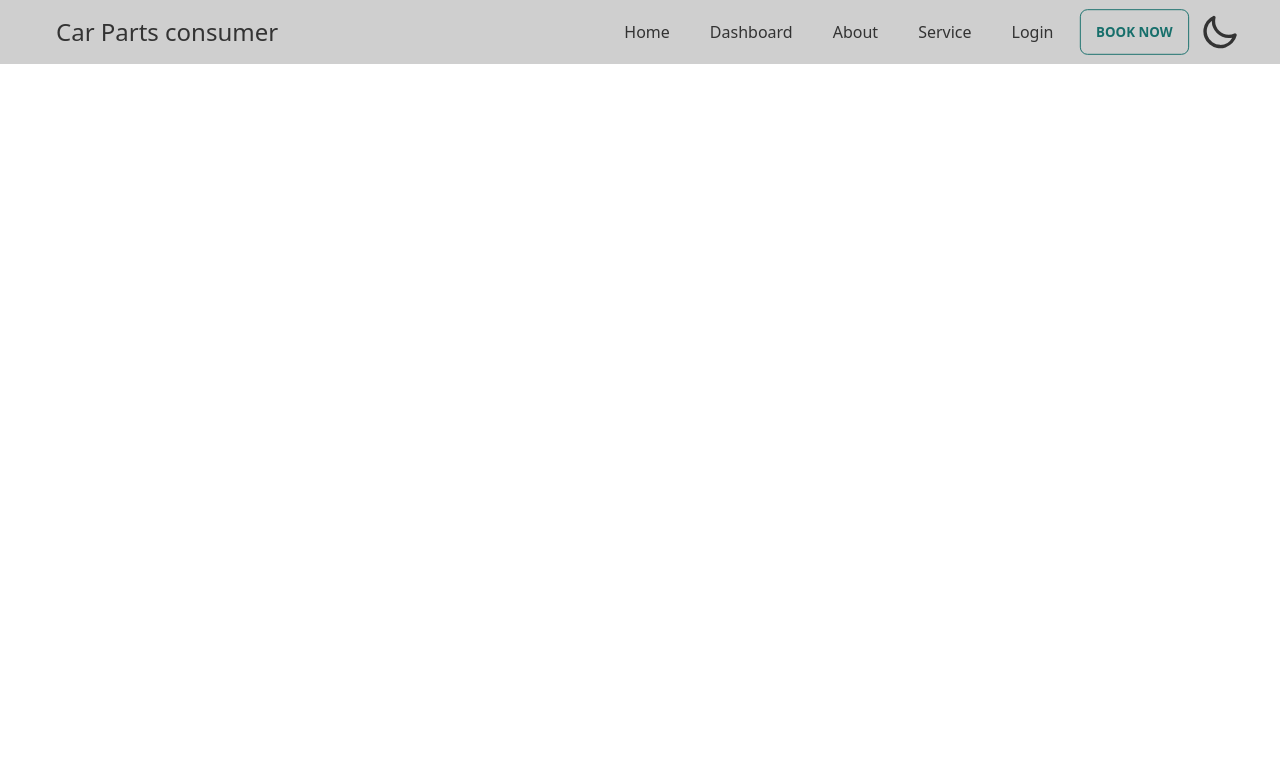
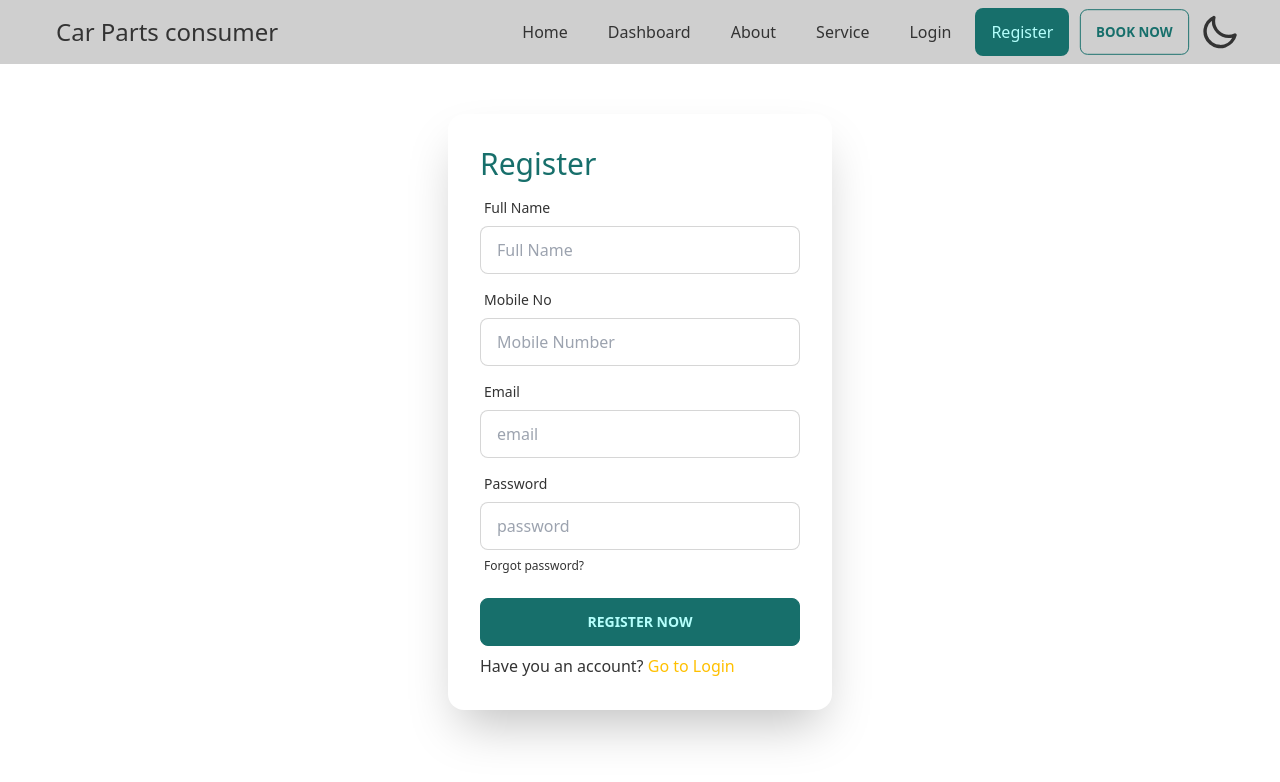
Before and after one commit to mollikacomputer/manufacturar-website-client, a React (Create React App) app: page /register in a window 1280 px wide. Before the commit this address had no page. Shown: the top 782 px of the page. Built offline with nearby package versions, Linux system fonts and the light colour scheme.

Commit message:
register to login link added

```diff
--- a/package.json
+++ b/package.json
@@ -13,6 +13,7 @@
     "react": "^18.1.0",
     "react-dom": "^18.1.0",
     "react-firebase-hooks": "^5.0.3",
+    "react-hook-form": "^7.31.2",
     "react-router-dom": "^6.3.0",
     "react-scripts": "5.0.1",
     "react-toastify": "^9.0.1",
--- a/src/Components/Navbar.js
+++ b/src/Components/Navbar.js
@@ -34,6 +34,11 @@ const Navbar = ({ children }) => {
       <li>
         <NavLink to="/login" className="rounded-lg">
           Login
+        </NavLink>
+      </li>
+      <li>
+        <NavLink to="/register" className="rounded-lg">
+          Register
         </NavLink>
       </li>
       <li className="dropdown dropdown-hover dropdown-end">
--- a/src/Pages/Login.js
+++ b/src/Pages/Login.js
@@ -3,7 +3,7 @@ import React, { useState } from "react";
 import app from "../firebase.init";
 import GoogleIcon from '../../src/Assets/socielIcon/google.png';
 import { ToastContainer, toast } from 'react-toastify';
-
+import { Link } from "react-router-dom";
 import 'react-toastify/dist/ReactToastify.css';
 
 const auth = getAuth(app);
@@ -30,12 +30,13 @@ const Login = () => {
       <div class="h-screen flex justify-center items-center">
         <div class="card flex-shrink-0 w-full max-w-sm shadow-2xl bg-base-100">
           <div class="card-body">
+        <h2 className="text-3xl text-primary" > Log In</h2>
             <div class="form-control">
               <label class="label">
                 <span class="label-text">Email</span>
               </label>
               <input
-                type="text"
+                type="email"
                 placeholder="email"
                 class="input input-bordered"
               />
@@ -45,7 +46,7 @@ const Login = () => {
                 <span class="label-text">Password</span>
               </label>
               <input
-                type="text"
+                type="password"
                 placeholder="password"
                 class="input input-bordered"
               />
@@ -54,6 +55,7 @@ const Login = () => {
                   Forgot password?
                 </a>
               </label>
+
             </div>
             <div class="form-control mt-6">
               <button class="btn btn-primary">Login</button>
--- /dev/null
+++ b/src/Pages/Register.js
@@ -0,0 +1,110 @@
+import {
+  createUserWithEmailAndPassword,
+  getAuth,
+  verifyBeforeUpdateEmail,
+} from "firebase/auth";
+import React, { useState } from "react";
+import app from "../firebase.init";
+import { ToastContainer, toast } from "react-toastify";
+import { Link } from "react-router-dom";
+
+const auth = getAuth(app);
+
+const Register = () => {
+  const [username, setUsername] = useState();
+  const [password, setPassword] = useState();
+  const [email, setEmail] = useState();
+
+  const handleUserNameBlur = (e) => {
+    setUsername(e.target.value);
+  };
+
+  const handleEmailBlur = (e) => {
+    setEmail(e.target.value);
+  };
+  const handlePasswordBlur = (e) => {
+    setPassword(e.target.value);
+  };
+  // console.log(username, password, email);
+  const handleSubmit = (e) => {
+    e.preventDefault();
+    createUserWithEmailAndPassword(auth, email, password)
+      .then((result) => {
+        const user = result.user;
+        console.log(user);
+        verifyBeforeUpdateEmail();
+      })
+      .catch((error) => {
+        console.error(error);
+      });
+    console.log(username, password, email);
+  };
+
+  return (
+    <div class="h-screen flex justify-center items-center mt-6">
+      <div class="card flex-shrink-0 w-full max-w-sm shadow-2xl bg-base-100">
+        <form onSubmit={handleSubmit} class="card-body">
+          <h2 className="text-3xl text-primary"> Register </h2>
+          <div class="form-control">
+            <label class="label">
+              <span class="label-text">Full Name</span>
+            </label>
+            <input
+              type="text"
+              placeholder="Full Name"
+              class="input input-bordered"
+              onBlur={handleUserNameBlur}
+            />
+          </div>
+          <div class="form-control">
+            <label class="label">
+              <span class="label-text">Mobile No</span>
+            </label>
+            <input
+              type="number"
+              placeholder="Mobile Number"
+              class="input input-bordered"
+            />
+          </div>
+          <div class="form-control">
+            <label class="label">
+              <span class="label-text">Email</span>
+            </label>
+            <input
+              type="email"
+              placeholder="email"
+              class="input input-bordered"
+              onBlur={handleEmailBlur}
+            />
+          </div>
+          <div class="form-control">
+            <label class="label">
+              <span class="label-text">Password</span>
+            </label>
+            <input
+              type="password"
+              placeholder="password"
+              class="input input-bordered"
+              onBlur={handlePasswordBlur}
+            />
+            <label class="label">
+              <a href="#" class="label-text-alt link link-hover">
+                Forgot password?
+              </a>
+            </label>
+          </div>
+          <div class="form-control mt-2">
+            <button class="btn btn-primary">Register now</button>
+          </div>
+          <span > Have you an account? {" "}
+            <Link className="text-secondary" to='/login' >
+            Go to Login
+            </Link></span>
+        </form>
+      </div>
+      <ToastContainer />
+    </div>
+  );
+};
+
+export default Register;
--- a/src/Routes/publicRoutes.js
+++ b/src/Routes/publicRoutes.js
@@ -1,9 +1,11 @@
 import Home from "../Pages/Home/Home";
 import Login from "../Pages/Login";
+import Register from "../Pages/Register";
 // import Contact from "../pages/Contact";
 
 export const publicRoutes = [
   { path: "/", name: "Home", Component: Home },
 //   { path: "/contact", name: "Contact", Component: Contact },
-  { path: "/login", name: "Login", Component: Login },
+{ path: "/login", name: "Login", Component: Login },
+{ path: "/register", name: "register", Component: Register }
 ];
```
Also changed, not shown: src/App.js (+5 -2 lines), 1 other file (tests, documents, lock files or other folders).
